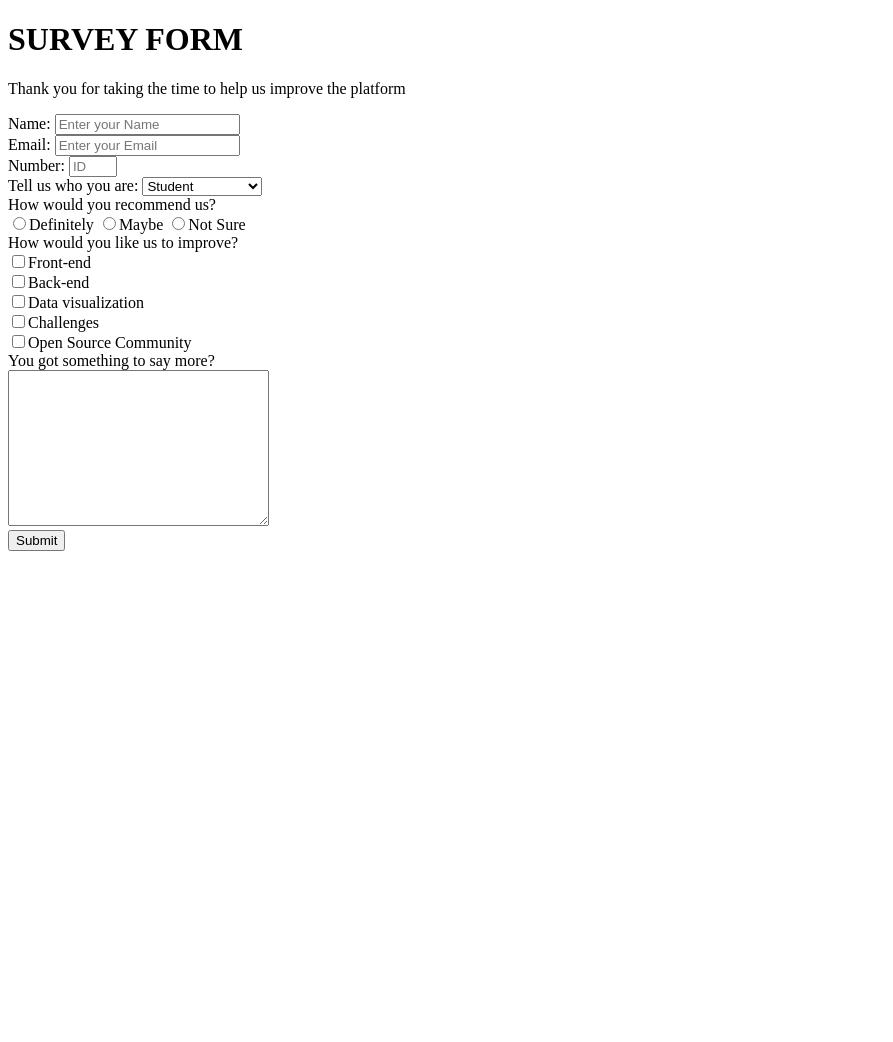
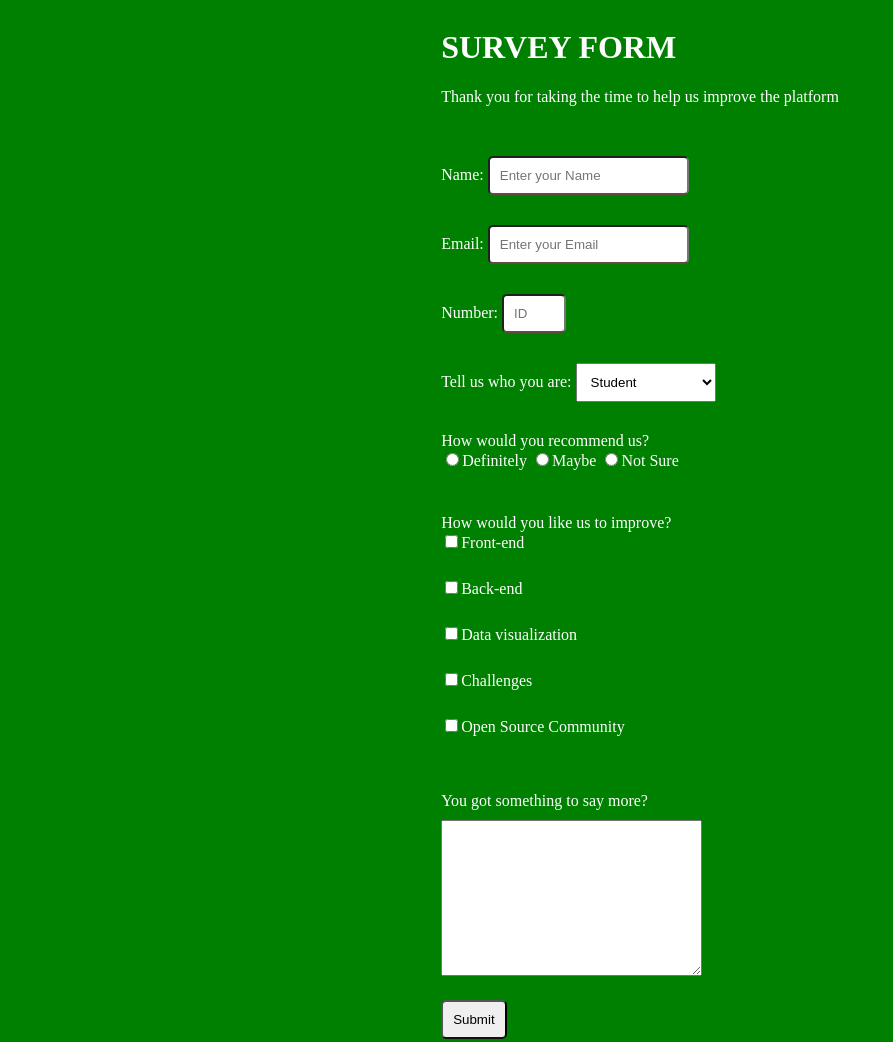
Before and after one commit to HanslettTheDev/Microverse_pair_coding, a plain HTML site: page index.html in a window 1280 px wide. Shown: the whole page, without its empty margins (0-893 px from the left). Before the commit the page ends 800 px from the top, so only its background shows below. Drawn offline with Linux system fonts and the light colour scheme.

Commit message:
Styled our survey form.

```diff
--- a/css/style.css
+++ b/css/style.css
@@ -0,0 +1,33 @@
+body{
+    display: flex;
+    justify-content: center;
+    background-color: green;
+    color:white;
+}
+
+#description{
+    margin-bottom: 50px;
+}
+
+input{
+    margin-bottom: 30px;
+    border-radius: 5px;
+    border-bottom-color: rgb(107, 70, 70);
+    padding: 10px;
+}
+
+#dropdown{
+    padding: 10px;
+}
+
+#radios{
+    margin-top: 30px;
+}
+
+#label{
+    margin-top: 30px;
+}
+textarea{
+    margin-top:10px;
+    margin-bottom: 20px;
+}
--- a/index.html
+++ b/index.html
@@ -9,11 +9,9 @@
   <body>
     <script src="https://cdn.freecodecamp.org/testable-projects-fcc/v1/bundle.js"></script>
 
-    <div>
+    <div id="form">
       <h1 id="title"> SURVEY FORM </h1>
       <p id="description">Thank you for taking the time to help us improve the platform</p>
-    </div>
-
     <form id="survey-form">
       <label for="name" id="name-label">Name:</label>
       <input type="text" name="name" id="name" placeholder="Enter your Name" required><br>
@@ -35,10 +33,12 @@
 
       <!-- radios -->
       <br>
+      <div id="radios">
         <label>How would you recommend us?</label><br>
         <input type="radio" name="radio1" value="Definitely">Definitely
         <input type="radio" name="radio1" value="Maybe">Maybe
         <input type="radio" name="radio1" value="Not Sure">Not Sure
+      </div>
 
       <!-- check boxes -->
 
@@ -50,12 +50,16 @@
       <input type="checkbox" value="Challenges">Challenges<br>
       <input type="checkbox" value="Open Source Community">Open Source Community<br>
 
+      <div id="label">
         <label>You got something to say more?</label><br>
         <textarea name="" cols="30" rows="10"></textarea><br>
+      </div>
+
 
       <input type="submit" id="submit" value="Submit">
 
     </form>
+  </div>
     <!--
 
     Hello Camper!
```
Lines whose indentation alone changed are shown as unchanged.
